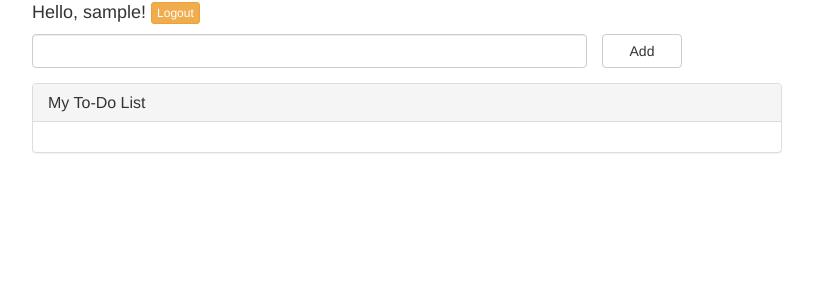
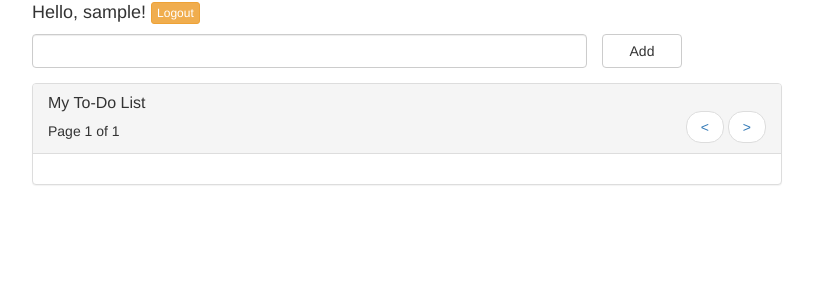
Before and after one commit to sanzangtang/justdo-flask-app, a Flask app: page /dashboard/ in a window 1280 px wide. Shown: the part 140-440 px from the top of the page, without its empty margins (38-851 px from the left). Run offline with Flask 2, Linux system fonts and the light colour scheme; the visitor is signed in with stand-in values (Sample User, id 1); data comes from the database, SQL or seed files in the repository; data that the repository does not hold is empty; some libraries are stand-ins or nearby versions.

Commit message:
add pagination and minor style improvement

```diff
--- a/app/__init__.py
+++ b/app/__init__.py
@@ -8,7 +8,7 @@ from flask_bcrypt import Bcrypt
 from flask_login import LoginManager
 from flask_moment import Moment
 
-# /Users/yukuan/Mega/justdo/app
+# /justdo/app
 basedir = os.path.abspath(os.path.dirname(__file__))
 
 app = Flask(__name__,
--- a/app/blueprints/dashboard/__init__.py
+++ b/app/blueprints/dashboard/__init__.py
@@ -12,10 +12,22 @@ bp_dashboard = Blueprint('bp_dashboard', __name__)
 @login_required
 def dashboard():
     form = ToDoForm()
+    page = request.args.get('page', 1, type=int)
     user = User.find_by_username(current_user.username)
+    # todolist pagination
     todolist = user.todolist.order_by(ToDoList.status.desc(),
                                       ToDoList.timestamp.desc()
-                                      )
+                                      ).paginate(page, 8, False)
+    next_page = todolist.next_num
+    prev_page = todolist.prev_num
+    total_pages = todolist.pages
+    if total_pages == 0:
+        total_pages = 1 # defualt at least 1 page
+    if prev_page is None:
+        prev_page = total_pages # total number of pages
+    next_url = url_for('bp_dashboard.dashboard', page=next_page)
+    prev_url = url_for('bp_dashboard.dashboard', page=prev_page)
+
     if form.validate_on_submit():
         todo = ToDoList(task=form.task.data,
                         status='incomplete',
@@ -24,7 +36,9 @@ def dashboard():
         db.session.commit()
         flash('Your ToDo is alive', 'alert alert-success')
         return redirect(url_for('bp_dashboard.dashboard'))
-    return render_template('dashboard.html', form=form, todolist=todolist)
+    return render_template('dashboard.html', form=form, todolist=todolist.items,
+                           next_url=next_url, prev_url=prev_url, page=page,
+                           total_pages=total_pages)
 
 
 # another consideration: add login_required?
--- a/app/static/app.css
+++ b/app/static/app.css
@@ -35,3 +35,24 @@
   font-size: 0.9em;
   color: #607D8B;
 }
+
+.list-group-item {
+  border: none;
+}
+
+.list-group-item#todo-info {
+  border: none;
+  border-radius: 0px;
+  border-bottom: 1px solid #ddd;
+  padding-top: 0px;
+}
+
+.pager {
+  margin: 0px;
+  text-align: right;
+}
+
+.pager li#page-info {
+  float: left;
+  padding-top: 10px;
+}
--- a/app/templates/dashboard.html
+++ b/app/templates/dashboard.html
@@ -3,13 +3,13 @@
 {% block styles %}
 {{super()}}
 <link rel="stylesheet" href="{{url_for('static', filename='app.css')}}">
-<script defer src="https://use.fontawesome.com/releases/v5.0.6/js/all.js"></script>
 {% endblock %}
 
 {% block scripts %}
 {{super()}}
 {{moment.include_moment()}}
 <script src="{{url_for('static', filename='app.js')}}"></script>
+<script defer src="https://use.fontawesome.com/releases/v5.0.6/js/all.js"></script>
 {% endblock %}
 
 {% block custom_content %}
@@ -39,19 +39,22 @@
 </div>
 
 <div class="container">
-
   <div class="row">
     <div class="col-sm-12 col-md-8">
       <div class="panel panel-default">
         <div class="panel-heading">
           <h3 class="panel-title">My To-Do List</h3>
+          <nav aria-label="...">
+            <ul class="pager">
+              <li id='page-info'>Page {{page}} of {{total_pages}}</li>
+              <li><a href="{{prev_url}}"><</a></li>
+              <li><a href="{{next_url}}">></a></li>
+            </ul>
+          </nav>
         </div>
-
         <div class="panel-body">
-
           {% for todo in todolist %}
           <ul class="list-group">
-
             <li class="list-group-item">
               <div class="input-group" id="todo{{todo.id}}">
                 <span class="input-group-addon">
@@ -70,20 +73,17 @@
                 <span class="input-group-btn" id="delete"></span>
               </div>
             </li>
-
-            <li class="list-group-item">
+            <li class="list-group-item" id="todo-info">
               {{moment(todo.timestamp).format('ddd, MMM D, YYYY h:m A')}}
               <br>
               {{moment(todo.timestamp).fromNow()}}
             </li>
           </ul>
           {% endfor %}
-
         </div>
       </div>
     </div>
   </div>
 </div>
 
-
 {% endblock %}
--- a/config.py
+++ b/config.py
@@ -1,6 +1,6 @@
 import os
 
-#/Users/yukuan/Mega/justdo
+# /justdo
 basedir = os.path.abspath(os.path.dirname(__file__))
 
 
--- a/run.py
+++ b/run.py
@@ -1,4 +1,12 @@
 from app import app
+
+# for shell context
+from app import db
+from app.blueprints.user.models import User, ToDoList
+
+@app.shell_context_processor
+def make_shell_context():
+    return {'db': db, 'User': User, 'ToDoList': ToDoList}
 
 if __name__ == '__main__':
     app.run(debug=True)
```
